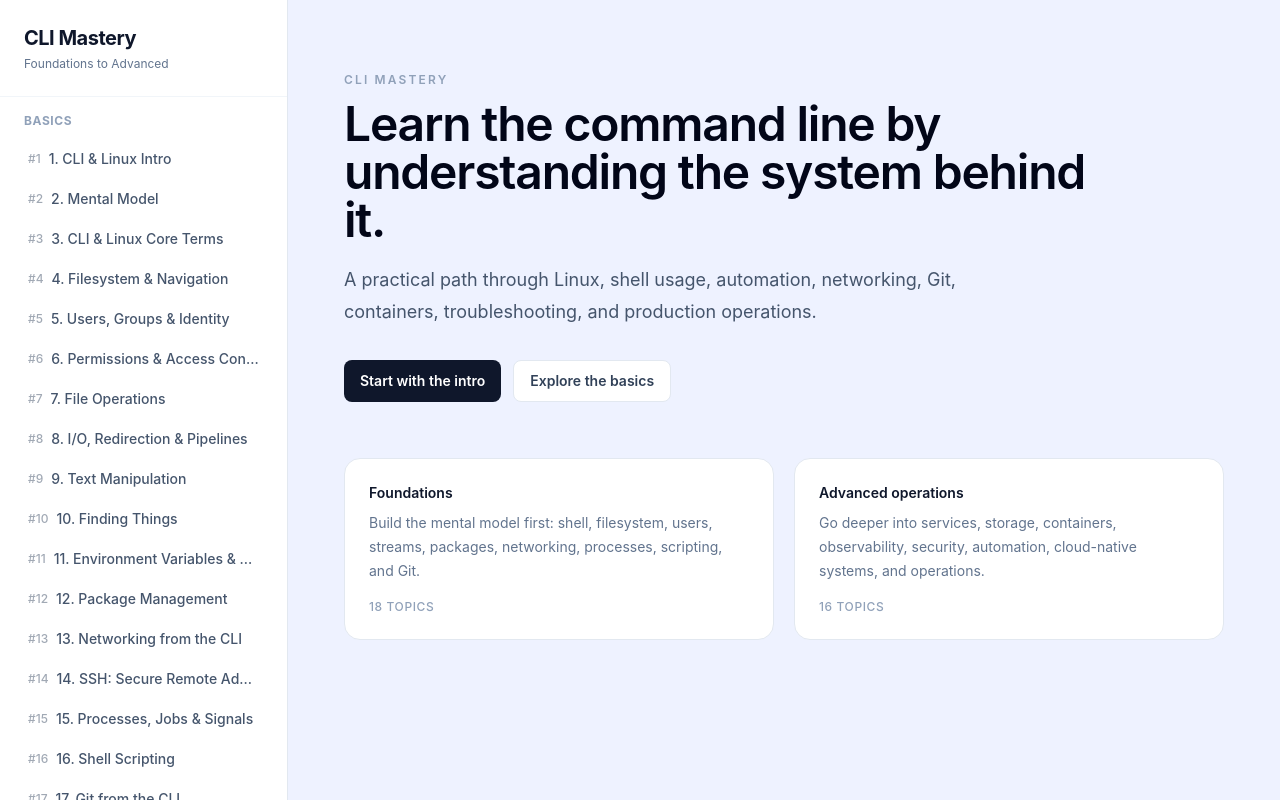
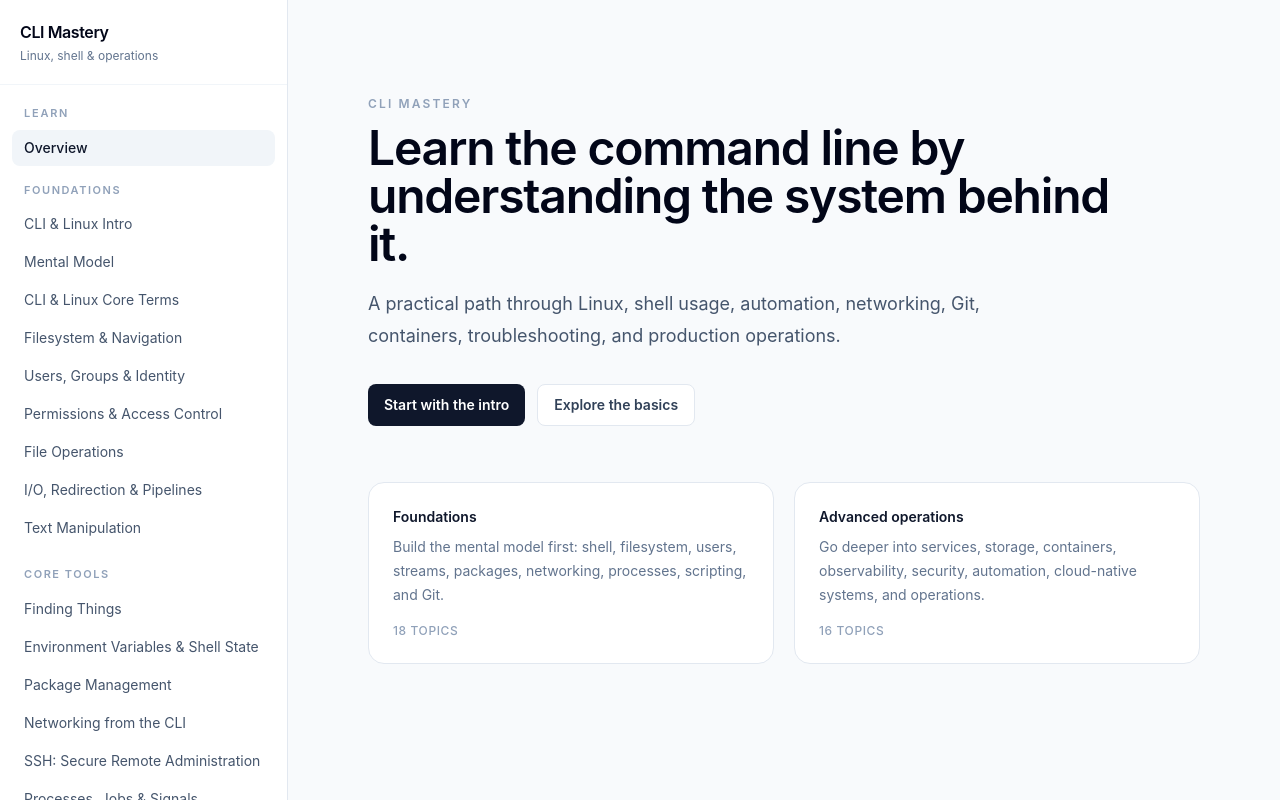
Before and after one commit to chandrakantdubey/cli, a React (Vite) app: page / in a window 1280 px wide. Built offline with nearby package versions, Linux system fonts and the light colour scheme.

Commit message:
refactor: simplify course navigation and reading shell

```diff
--- a/src/layouts/CourseLayout.tsx
+++ b/src/layouts/CourseLayout.tsx
@@ -4,141 +4,113 @@ import { courseContent } from "../data/moduleRegistry";
 
 export default function CourseLayout() {
   const location = useLocation();
-  const currentTopicId = location.pathname.split("/").pop();
+  const currentTopicId = location.pathname.split("/").filter(Boolean).pop();
   const [isSidebarOpen, setIsSidebarOpen] = useState(false);
 
-  // Close sidebar on navigation (mobile)
-  const handleLinkClick = () => setIsSidebarOpen(false);
+  const closeSidebar = () => setIsSidebarOpen(false);
+
+  const groups = [
+    {
+      label: "Foundations",
+      topics: courseContent.slice(0, 9),
+    },
+    {
+      label: "Core tools",
+      topics: courseContent.slice(9, 20),
+    },
+    {
+      label: "Systems & operations",
+      topics: courseContent.slice(20),
+    },
+  ];
 
   return (
-    <div className="flex flex-col md:flex-row min-h-screen bg-slate-50">
-      {/* Mobile Header */}
-      <div className="md:hidden fixed top-0 left-0 right-0 h-16 bg-white border-b border-gray-200 flex items-center justify-between z-20 px-4">
-        <span className="font-bold text-gray-800">CLI Course</span>
+    <div className="min-h-screen bg-slate-50 text-slate-900">
+      <div className="md:hidden fixed inset-x-0 top-0 z-40 flex h-14 items-center justify-between border-b border-slate-200 bg-white/95 px-4 backdrop-blur">
+        <Link to="/" onClick={closeSidebar} className="text-sm font-semibold tracking-tight">
+          CLI Mastery
+        </Link>
         <button
-          onClick={() => setIsSidebarOpen(!isSidebarOpen)}
-          className="p-2 text-gray-600 hover:text-gray-900 focus:outline-none"
-          aria-label="Toggle menu"
+          onClick={() => setIsSidebarOpen((open) => !open)}
+          className="rounded-md p-2 text-slate-500 transition hover:bg-slate-100 hover:text-slate-900"
+          aria-label="Toggle navigation"
         >
-          <svg
-            className="w-6 h-6"
-            fill="none"
-            stroke="currentColor"
-            viewBox="0 0 24 24"
-          >
-            {isSidebarOpen ? (
-              <path
-                strokeLinecap="round"
-                strokeLinejoin="round"
-                strokeWidth={2}
-                d="M6 18L18 6M6 6l12 12"
-              />
-            ) : (
-              <path
-                strokeLinecap="round"
-                strokeLinejoin="round"
-                strokeWidth={2}
-                d="M4 6h16M4 12h16M4 18h16"
-              />
-            )}
-          </svg>
+          <span className="text-lg leading-none">{isSidebarOpen ? "×" : "☰"}</span>
         </button>
       </div>
 
-      {/* Sidebar Overlay (Mobile) */}
       {isSidebarOpen && (
-        <div
-          className="fixed inset-0 bg-black/50 z-30 md:hidden"
-          onClick={() => setIsSidebarOpen(false)}
+        <button
+          aria-label="Close navigation"
+          className="fixed inset-0 z-30 bg-slate-950/15 md:hidden"
+          onClick={closeSidebar}
         />
       )}
 
-      {/* Sidebar */}
       <aside
-        className={`
-                fixed inset-y-0 left-0 z-40
-                w-72 bg-white border-r border-slate-200
-                transform transition-transform duration-300 ease-in-out
-                ${isSidebarOpen ? "translate-x-0" : "-translate-x-full md:translate-x-0"}
-                flex flex-col h-screen overflow-y-auto
-            `}
+        className={`fixed inset-y-0 left-0 z-40 w-72 border-r border-slate-200 bg-white transition-transform duration-200 md:translate-x-0 ${
+          isSidebarOpen ? "translate-x-0" : "-translate-x-full"
+        }`}
       >
-        <div className="p-6 border-b border-slate-100 hidden md:block select-none">
-          <h2 className="text-xl font-bold text-slate-900 tracking-tight">
-            CLI Mastery
-          </h2>
-          <p className="text-xs text-slate-500 mt-1">Foundations to Advanced</p>
+        <div className="flex h-full flex-col">
+          <div className="border-b border-slate-100 px-5 py-5">
+            <Link to="/" onClick={closeSidebar} className="block">
+              <div className="text-base font-semibold tracking-tight text-slate-950">CLI Mastery</div>
+              <div className="mt-1 text-xs text-slate-500">Linux, shell & operations</div>
+            </Link>
           </div>
 
-        <div className="flex-1 p-4 space-y-8">
-          {/* Spacer for mobile header */}
-          <div className="md:h-12 md:hidden"></div>
+          <nav className="flex-1 overflow-y-auto px-3 py-5">
+            <div className="mb-2 px-3 text-[11px] font-semibold uppercase tracking-[0.16em] text-slate-400">
+              Learn
+            </div>
 
-          <div>
-            <h3 className="px-2 text-xs font-bold text-slate-400 uppercase tracking-wider mb-3">
-              Basics
-            </h3>
-            <ul className="space-y-1">
-              {courseContent
-                .filter((t) => t.level === "Basic")
-                .map((topic) => (
-                  <li key={topic.id}>
             <Link
-                      to={`/${topic.id}`}
-                      onClick={handleLinkClick}
-                      className={`block px-3 py-2 rounded-md text-sm font-medium transition-all ${
-                        currentTopicId === topic.id
-                          ? "bg-blue-50 text-blue-700 shadow-sm border border-blue-100"
+              to="/"
+              onClick={closeSidebar}
+              className={`mb-4 block rounded-lg px-3 py-2 text-sm transition ${
+                !currentTopicId
+                  ? "bg-slate-100 font-medium text-slate-900"
                   : "text-slate-600 hover:bg-slate-50 hover:text-slate-900"
               }`}
             >
-                      <div className="flex items-center">
-                        <span className="mr-2 opacity-50 text-xs">
-                          #{topic.id.split("-")[0] || "•"}
-                        </span>
-                        <span className="truncate">{topic.title}</span>
-                      </div>
+              Overview
             </Link>
-                  </li>
-                ))}
-            </ul>
-          </div>
 
-          <div>
-            <h3 className="px-2 text-xs font-bold text-slate-400 uppercase tracking-wider mb-3">
-              Advanced
-            </h3>
-            <ul className="space-y-1">
-              {courseContent
-                .filter((t) => t.level === "Advanced")
-                .map((topic) => (
-                  <li key={topic.id}>
+            <div className="space-y-5">
+              {groups.map((group) => (
+                <section key={group.label}>
+                  <h2 className="px-3 text-[11px] font-semibold uppercase tracking-[0.14em] text-slate-400">
+                    {group.label}
+                  </h2>
+                  <div className="mt-2 space-y-0.5">
+                    {group.topics.map((topic) => {
+                      const active = currentTopicId === topic.id;
+                      return (
                         <Link
+                          key={topic.id}
                           to={`/${topic.id}`}
-                      onClick={handleLinkClick}
-                      className={`block px-3 py-2 rounded-md text-sm font-medium transition-all ${
-                        currentTopicId === topic.id
-                          ? "bg-blue-50 text-blue-700 shadow-sm border border-blue-100"
+                          onClick={closeSidebar}
+                          className={`block rounded-lg px-3 py-2 text-sm leading-5 transition ${
+                            active
+                              ? "bg-slate-900 font-medium text-white"
                               : "text-slate-600 hover:bg-slate-50 hover:text-slate-900"
                           }`}
                         >
-                      <div className="flex items-center">
-                        <span className="mr-2 opacity-50 text-xs">
-                          #{topic.id.split("-")[0] || "•"}
-                        </span>
-                        <span className="truncate">{topic.title}</span>
+                          {topic.title.replace(/^\d+\.\s*/, "")}
+                        </Link>
+                      );
+                    })}
                   </div>
-                    </Link>
-                  </li>
+                </section>
               ))}
-            </ul>
             </div>
+          </nav>
         </div>
       </aside>
 
-      {/* Main Content Area */}
-      <main className="flex-1 w-full md:ml-72 pt-16 md:pt-0 min-h-screen bg-indigo-50">
-        <div className="w-full max-w-none p-4">
+      <main className="min-h-screen md:ml-72">
+        <div className="mx-auto min-h-screen max-w-6xl px-4 py-6 pt-20 md:px-10 md:py-10 md:pt-10">
           <Outlet />
         </div>
       </main>
```
Lines whose indentation alone changed are shown as unchanged.
